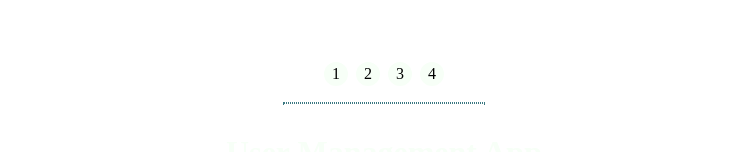
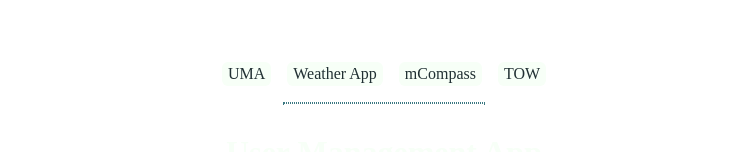
Before and after one commit to amaroklopcic/portfolio-2023, a React (Create React App) app: page / in a window 1280 px wide. Shown: the part 1652-1804 px from the top of the page, without its empty margins (256-990 px from the left). Built offline with nearby package versions, Linux system fonts and the light colour scheme.

Commit message:
include project names in carousel links

```diff
--- a/src/components/Carousel/Carousel.css
+++ b/src/components/Carousel/Carousel.css
@@ -16,19 +16,19 @@
 
 .carousel-btn-link {
     display: inline-flex;
-    width: 1.5rem;
+    padding: 0px 6px;
     height: 1.5rem;
     background: #F7FFF7;
     text-decoration: none;
     align-items: center;
     justify-content: center;
-    border-radius: 50%;
-    margin: 0.5rem 0.25rem;
+    border-radius: 6px;
+    margin: 0.5rem 0.5rem;
     position: relative;
-    color: black;
+    color: #213033;
 }
 .carousel-btn-link:hover {
-    background: #50A1AB;
+    background: #7EBDC4;
 }
 
 .carousel-section {
--- a/src/components/Carousel/Carousel.jsx
+++ b/src/components/Carousel/Carousel.jsx
@@ -6,14 +6,14 @@
   return (
     <div className="carousel-container" style={props.style}>
 
-      {props.children.map((prevWork, index) => {
+      {props.pageIds.map((id, index) => {
         return (
           <a
             key={index}
             className="carousel-btn-link"
-            href={`#slide-${index + 1}`}
+            href={`#slide-${index}`}
           >
-            {index + 1}
+            {id}
           </a>
         )
       })}
@@ -23,7 +23,7 @@
       {/* TODO: display clickable dots for each element in the carousel with page nums too */}
       <div className="carousel-rotater">
         {props.children.map((child, index) => {
-          return cloneElement(child, { id: `slide-${index + 1}` });
+          return cloneElement(child, { id: `slide-${index}` });
         })}
       </div>
     </div>
--- a/src/pages/PreviousWorks.jsx
+++ b/src/pages/PreviousWorks.jsx
@@ -8,7 +8,10 @@
       className="container"
     >
       <h1 style={{ color: "#C1EBF1", fontSize: "32px", marginBottom: "3rem" }}>Previous Work</h1>
-      <Carousel style={{ width: "800px", height: "500px", margin: "auto auto" }}>
+      <Carousel
+        style={{ width: "800px", height: "500px", margin: "auto auto" }}
+        pageIds={previousWorksData.map((prevWork) => prevWork.id)}
+      >
         {previousWorksData.map((data, index) => {
           return (
             <CarouselSlide key={index}>
```
